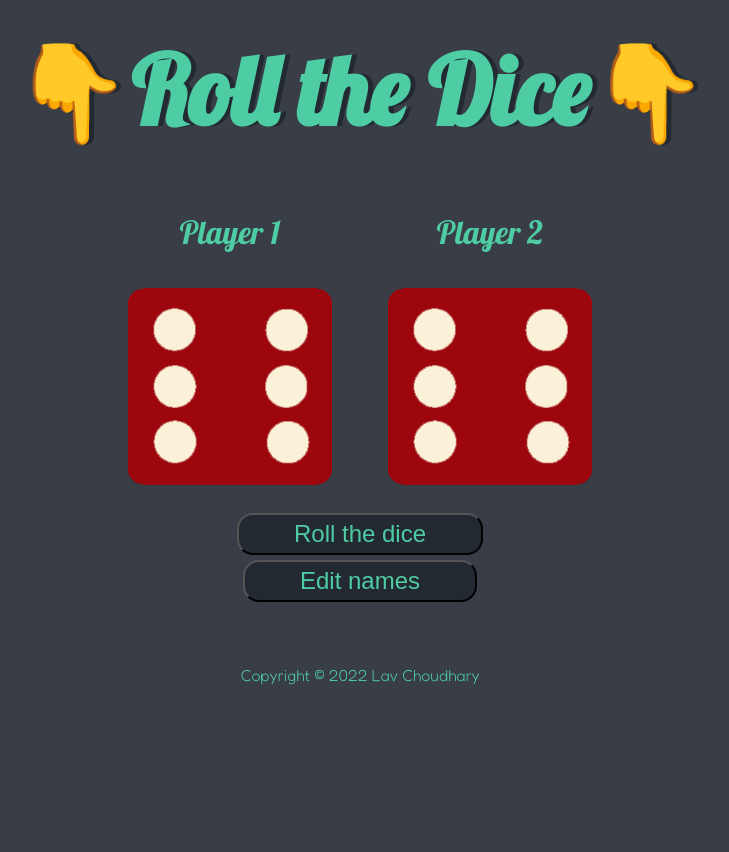
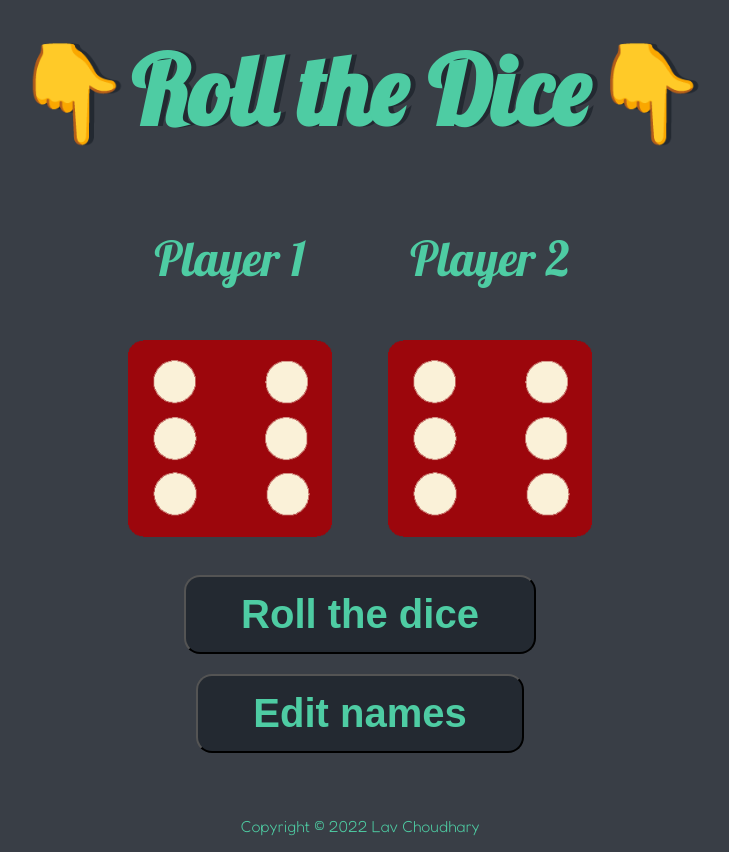
Before and after one commit to laviscode/Dice-game, a plain HTML site: page index.html in a window 1280 px wide. Shown: the whole page, without its empty margins (280-1009 px from the left). Before the commit the page ends 800 px from the top, so only its background shows below. Drawn offline with Linux system fonts and the light colour scheme.

Commit message:
Update styles.css

```diff
--- a/styles.css
+++ b/styles.css
@@ -26,24 +26,24 @@ h1 {
 }
 
 p {
-  font-size: 2rem;
+  font-size: 3rem;
   color: #4ECCA3;
   font-family: 'Lobster', cursive;
 }
 
 /* Button Section */
 .buttons{
-  margin:20px auto;
+  margin:30px auto;
 }
 .btn{
   background-color:#232931 ;
   border-radius: 1rem;
   color: #4ECCA3;
   display: block;
-  font-size: 1.5rem;
-  margin: 5px auto;
-  padding: 5px 55px;
-  position: relative;
+  font-size: 2.5rem;
+  font-weight: 700;
+  margin: 20px auto;
+  padding: 15px 55px;
 }
 
 /* Footer Section */
```
